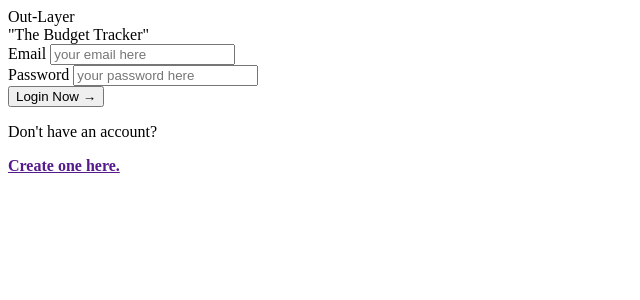
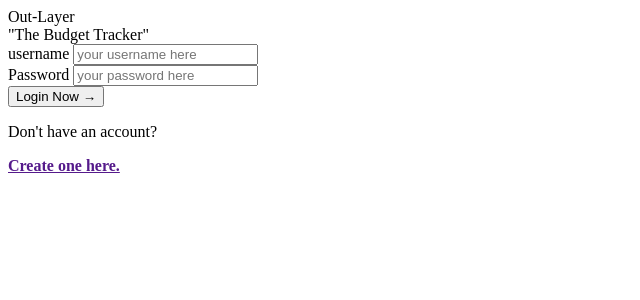
Before and after one commit to TeamDDev/Outlayer, a Django app: template outlayer/tracker/templates/registration/login.html in a window 1280 px wide. Shown: the top 300 px of the page, without its empty margins (0-640 px from the left). Run offline with Django 3.2, Linux system fonts and the light colour scheme; the template is opened without the code that fills it, so the values that code supplies are empty; parts of the project's set-up code (start-up, migrations or seed data) failed here and were passed over.

Commit message:
Update login.html

```diff
--- a/outlayer/tracker/templates/registration/login.html
+++ b/outlayer/tracker/templates/registration/login.html
@@ -14,8 +14,8 @@
             <div class="Form">
                 <form class="form_beginning" method="POST" id="loginform">
                     <div class="form_group">
-                        <label for="username" id="username" class="label_email">Email</label>
-                        <input type="text" name="username" class="form_input" placeholder="your email here" id="email" required>
+                        <label for="username" id="username" class="label_username">username</label>
+                        <input type="text" name="username" class="form_input" placeholder="your username here" id="username" required>
                     </div>
 
                     <div class="form_group">
```
